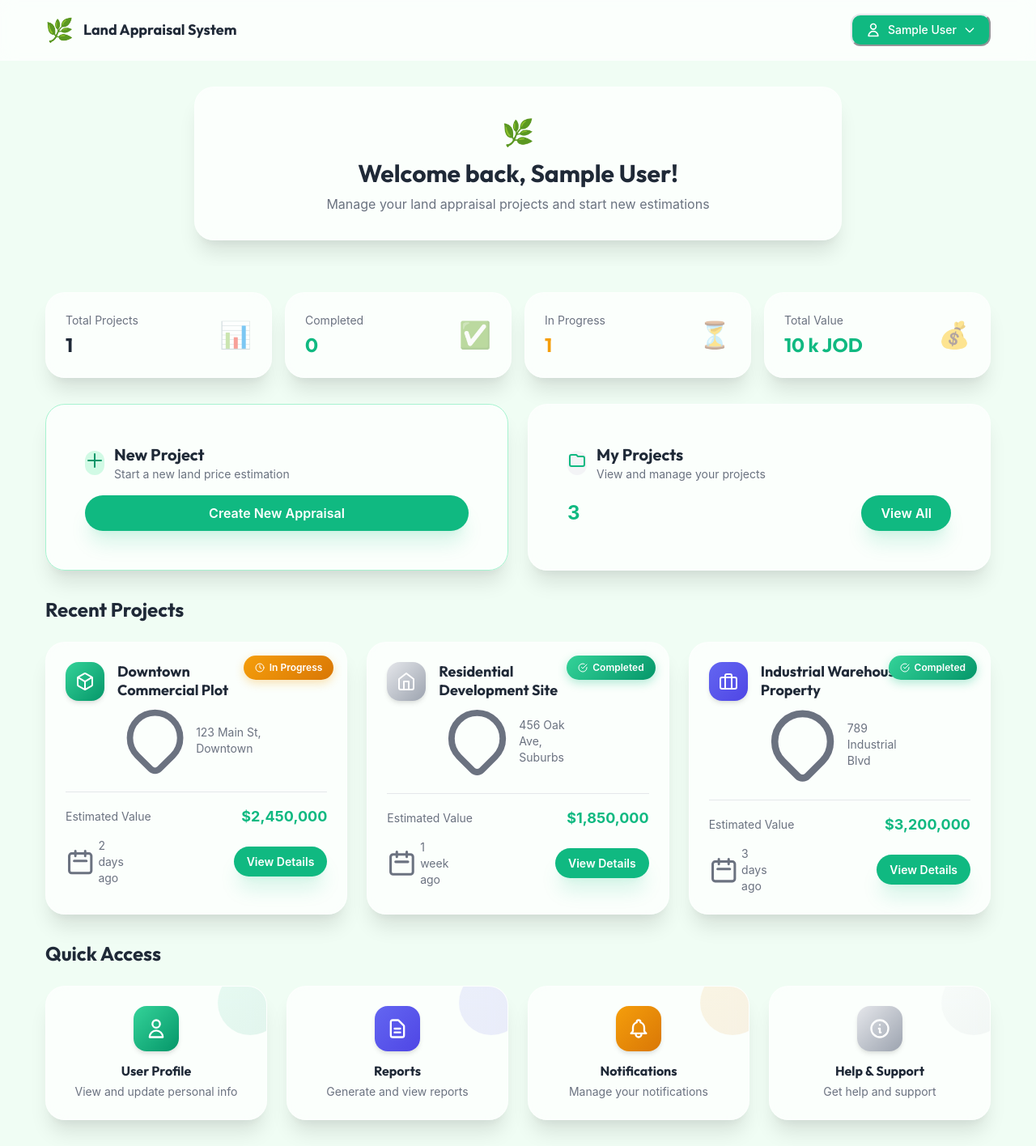
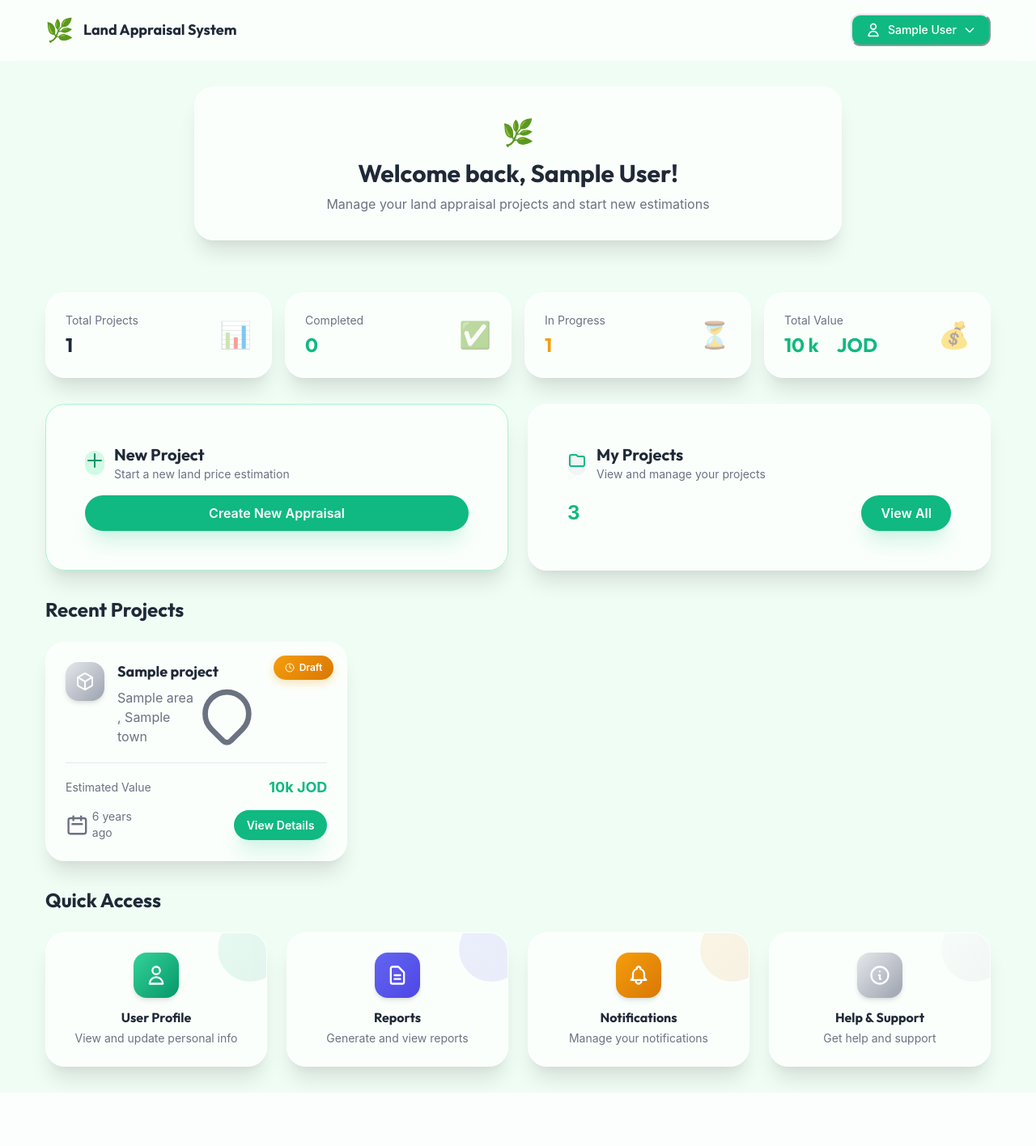
Before and after one commit to mohmmad-freed/Land-Price-Estimator, a Django app: page /normal/ in a window 1280 px wide. Shown: the whole page at 81% size. After the commit the page ends 1350 px from the top, so only its background shows below. Run offline with Django 5.2, Linux system fonts and the light colour scheme; a user stored in the database is signed in; tables that the repository leaves empty hold one stand-in row (values such as "Sample post").

Commit message:
recent projects in dashboard are now dynamic

```diff
--- a/Normal_User_Side/templates/Normal_User_Side/dashboard.html
+++ b/Normal_User_Side/templates/Normal_User_Side/dashboard.html
@@ -75,7 +75,7 @@
                 <div>
                     <p class="text-sm text-muted-foreground">Total Value</p>
                     <h3 class="text-2xl font-bold"
-                        style="color: var(--color-primary-500); margin-top: var(--spacing-1);">{{ total_estimated_price|floatformat:0|intcomma  }} k JOD</h3>
+                        style="color: var(--color-primary-500); margin-top: var(--spacing-1);">{{ total_estimated_price|floatformat:0|intcomma  }} k &nbsp; &nbsp; JOD</h3>
                 </div>
                 <div style="font-size: 2rem; opacity: 0.5;">💰</div>
             </div>
@@ -146,46 +146,128 @@
 
     </div>
     <div class="grid grid-cols-1 md:grid-cols-2 lg:grid-cols-3 gap-6">
-        <!-- Project Card 1 - In Progress -->
+        {% for project in recent_projects %}
+        <!-- Project Card - status -->
         <div class="card card-glass hover:shadow-lg transition-all"
             style="padding: 0; overflow: hidden; position: relative;">
-            <!-- Status Badge - Floating -->
            <div style="position: absolute; top: var(--spacing-4); right: var(--spacing-4); z-index: 10;">
+                {% if project.status == 'COMPLETED' %}
+                <div
+                    style="display: inline-flex; align-items: center; gap: 6px; padding: 6px 14px; border-radius: var(--radius-full); background: linear-gradient(135deg, var(--color-primary-400), var(--color-primary-600)); color: white; font-size: 0.75rem; font-weight: 600; box-shadow: 0 4px 12px rgba(16, 185, 129, 0.3);">
+                    <svg xmlns="http://www.w3.org/2000/svg" width="12" height="12" viewBox="0 0 24 24" fill="none"
+                        stroke="currentColor" stroke-width="2" stroke-linecap="round" stroke-linejoin="round"
+                        aria-hidden="true">
+                        <path d="M22 11.08V12a10 10 0 1 1-5.93-9.14" />
+                        <polyline points="22 4 12 14.01 9 11.01" />
+                    </svg>
+                    Completed
+                </div>
+                {% else %}
                 <div
                     style="display: inline-flex; align-items: center; gap: 6px; padding: 6px 14px; border-radius: var(--radius-full); background: linear-gradient(135deg, #f59e0b, #d97706); color: white; font-size: 0.75rem; font-weight: 600; box-shadow: 0 4px 12px rgba(245, 158, 11, 0.3);">
                     <svg xmlns="http://www.w3.org/2000/svg" width="12" height="12" viewBox="0 0 24 24" fill="none"
-                        stroke="currentColor" stroke-width="2" stroke-linecap="round" stroke-linejoin="round">
+                        stroke="currentColor" stroke-width="2" stroke-linecap="round" stroke-linejoin="round"
+                        aria-hidden="true">
                         <circle cx="12" cy="12" r="10" />
                         <polyline points="12 6 12 12 16 14" />
                     </svg>
-                    In Progress
+                    Draft
                 </div>
+                {% endif %}
             </div>
 
             <!-- Card Content -->
             <div style="padding: var(--spacing-6);">
                 <!-- Project Icon & Title -->
                 <div class="flex items-start gap-4 mb-4">
+                    {% with use_count=project.land_uses.count %}
+    {% if use_count > 1 %}
+        {# Multiple land uses - show mixed use icon #}
+        <div class="land-badge land-badge--mixed">
             <div
-                        style="width: 48px; height: 48px; border-radius: var(--radius-lg); background: linear-gradient(135deg, var(--color-primary-400), var(--color-primary-600)); display: flex; align-items: center; justify-content: center; flex-shrink: 0; box-shadow: var(--shadow-md);">
+                style="width: 48px; height: 48px; border-radius: var(--radius-lg); background: linear-gradient(135deg, var(--color-secondary-200), var(--color-secondary-400)); display: flex; align-items: center; justify-content: center; flex-shrink: 0; box-shadow: var(--shadow-md);">
             <svg xmlns="http://www.w3.org/2000/svg" width="24" height="24" viewBox="0 0 24 24" fill="none"
-                            stroke="white" stroke-width="2" stroke-linecap="round" stroke-linejoin="round">
-                            <path
-                                d="M21 16V8a2 2 0 0 0-1-1.73l-7-4a2 2 0 0 0-2 0l-7 4A2 2 0 0 0 3 8v8a2 2 0 0 0 1 1.73l7 4a2 2 0 0 0 2 0l7-4A2 2 0 0 0 21 16z" />
+                stroke="white" stroke-width="2" stroke-linecap="round" stroke-linejoin="round"
+                aria-hidden="true">
+                {# Grid/layers icon for mixed use #}
+                <rect x="3" y="3" width="7" height="7" />
+                <rect x="14" y="3" width="7" height="7" />
+                <rect x="14" y="14" width="7" height="7" />
+                <rect x="3" y="14" width="7" height="7" />
+            </svg>
+            </div>
+        </div>
+    {% elif use_count == 1 %}
+        {# Single land use - show specific icon #}
+        {% with first_use=project.land_uses.first %}
+        <div class="land-badge land-badge--{{ first_use.land_use_type.name|lower }}">
+            <div
+                style="width: 48px; height: 48px; border-radius: var(--radius-lg); background: linear-gradient(135deg, var(--color-secondary-200), var(--color-secondary-400)); display: flex; align-items: center; justify-content: center; flex-shrink: 0; box-shadow: var(--shadow-md);">
+            <svg xmlns="http://www.w3.org/2000/svg" width="24" height="24" viewBox="0 0 24 24" fill="none"
+                stroke="white" stroke-width="2" stroke-linecap="round" stroke-linejoin="round"
+                aria-hidden="true">
+
+
+                {% if first_use.land_use_type.name == 'residential' or first_use.land_use_type.name == 'Residential' %}
+                    {# Home icon #}
+                    <path d="M3 9l9-7 9 7v11a2 2 0 0 1-2 2H5a2 2 0 0 1-2-2z" />
+                    <polyline points="9 22 9 12 15 12 15 22" />
+
+                {% elif first_use.land_use_type.name == 'commercial' or first_use.land_use_type.name == 'Commercial' %}
+                    {# Building/store icon #}
+                    <rect x="2" y="7" width="20" height="14" rx="2" ry="2" />
+                    <path d="M16 21V5a2 2 0 0 0-2-2h-4a2 2 0 0 0-2 2v16" />
+
+                {% elif first_use.land_use_type.name == 'industrial' or first_use.land_use_type.name == 'Industrial' %}
+                    {# Factory icon #}
+                    <path d="M3 21V9l6 3V9l6 3V9l6 3v9H3z" />
+                    <path d="M7 21v-8" />
+                    <path d="M11 21v-6" />
+                    <path d="M15 21v-4" />
+
+                {% elif first_use.land_use_type == 'agricultural' or first_use.label == 'AGRICULTURAL' %}
+                    {# Wheat/farm icon #}
+                    <path d="M2 22h20" />
+                    <path d="M3.77 10.77 2 9l2-4.5 1.26.55C7.5 6.5 10 9 10 12v10" />
+                    <path d="M7.5 12h9" />
+                    <path d="M16.77 10.77 18 9l-2-4.5-1.26.55C12.5 6.5 10 9 10 12v10" />
+
+
+                {% else %}
+                    {# Default/other icon #}
+                    <path d="M21 16V8a2 2 0 0 0-1-1.73l-7-4a2 2 0 0 0-2 0l-7 4A2 2 0 0 0 3 8v8a2 2 0 0 0 1 1.73l7 4a2 2 0 0 0 2 0l7-4A2 2 0 0 0 21 16z" />
+                    <polyline points="3.27 6.96 12 12.01 20.73 6.96" />
+                    <line x1="12" y1="22.08" x2="12" y2="12" />
+                {% endif %}
+            </svg>
+            </div>
+        </div>
+        {% endwith %}
+    {% else %}
+        {# No land use specified - show default icon #}
+        <div class="land-badge land-badge--other">
+            <svg xmlns="http://www.w3.org/2000/svg" width="24" height="24" viewBox="0 0 24 24" fill="none"
+                stroke="white" stroke-width="2" stroke-linecap="round" stroke-linejoin="round"
+                aria-hidden="true">
+                <path d="M21 16V8a2 2 0 0 0-1-1.73l-7-4a2 2 0 0 0-2 0l-7 4A2 2 0 0 0 3 8v8a2 2 0 0 0 1 1.73l7 4a2 2 0 0 0 2 0l7-4A2 2 0 0 0 21 16z" />
                 <polyline points="3.27 6.96 12 12.01 20.73 6.96" />
                 <line x1="12" y1="22.08" x2="12" y2="12" />
             </svg>
         </div>
+    {% endif %}
+    {% endwith %}
                     <div style="flex: 1; padding-right: 80px;">
                         <h3 class="text-lg font-bold mb-1" style="color: var(--color-text-main); line-height: 1.3;">
-                            Downtown Commercial Plot</h3>
-                        <p class="text-sm text-muted-foreground flex items-center">
+                            {{ project.project_name }}</h3>
+                        <p class=" text-muted-foreground flex items-center">
+                             {{ project.area }}
+                             {% if project.town %}, {{ project.town }}{% endif %}
                             <svg class="w-3 h-3 mr-1" fill="none" stroke="currentColor" viewBox="0 0 24 24">
                                 <path stroke-linecap="round" stroke-linejoin="round" stroke-width="2"
                                     d="M17.657 16.657L13.414 20.9a1.998 1.998 0 01-2.827 0l-4.244-4.243a8 8 0 1111.314 0z">
                                 </path>
                             </svg>
-                            123 Main St, Downtown
+
                         </p>
                     </div>
                 </div>
@@ -196,8 +278,14 @@
                 <!-- Project Details -->
                 <div class="space-y-3">
                     <div class="flex items-center justify-between">
+                        {% if project.estimated_price %}
                                 <span class="text-sm text-muted-foreground">Estimated Value</span>
-                        <span class="text-lg font-bold" style="color: var(--color-primary-500);">$2,450,000</span>
+                                <div class="text-lg font-bold" style="color: var(--color-primary-500);">
+                                    {{ project.estimated_price|floatformat:0|intcomma }}k JOD
+                                </div>
+                                {% else %}
+                                <span class="text-sm text-muted-foreground">No estimation yet</span>
+                                {% endif %}
                     </div>
                     <div class="flex items-center justify-between">
                         <span class="text-sm text-muted-foreground flex items-center">
@@ -206,9 +294,10 @@
                                     d="M8 7V3m8 4V3m-9 8h10M5 21h14a2 2 0 002-2V7a2 2 0 00-2-2H5a2 2 0 00-2 2v12a2 2 0 002 2z">
                                 </path>
                             </svg>
-                            2 days ago
+                           {{ project.created_at|timesince }} ago
+
                         </span>
-                        <a href="{% url 'normal_user:projects' %}" class="btn btn-primary"
+                        <a href="{% url 'normal_user:projects'  %}" class="btn btn-primary"
                             style="padding: 8px 16px; font-size: 0.875rem;">
                             View Details
                         </a>
@@ -216,144 +305,14 @@
                 </div>
             </div>
         </div>
+        {% empty %}
+        <div class="card card-glass" style="padding: var(--spacing-6); text-align: center;">
+         <p class="text-muted-foreground">No projects yet</p>
+        </div>
+        {% endfor %}
 
-        <!-- Project Card 2 - Completed -->
-        <div class="card card-glass hover:shadow-lg transition-all"
-            style="padding: 0; overflow: hidden; position: relative;">
-            <!-- Status Badge - Floating -->
-            <div style="position: absolute; top: var(--spacing-4); right: var(--spacing-4); z-index: 10;">
-                <div
-                    style="display: inline-flex; align-items: center; gap: 6px; padding: 6px 14px; border-radius: var(--radius-full); background: linear-gradient(135deg, var(--color-primary-400), var(--color-primary-600)); color: white; font-size: 0.75rem; font-weight: 600; box-shadow: 0 4px 12px rgba(16, 185, 129, 0.3);">
-                    <svg xmlns="http://www.w3.org/2000/svg" width="12" height="12" viewBox="0 0 24 24" fill="none"
-                        stroke="currentColor" stroke-width="2" stroke-linecap="round" stroke-linejoin="round">
-                        <path d="M22 11.08V12a10 10 0 1 1-5.93-9.14" />
-                        <polyline points="22 4 12 14.01 9 11.01" />
-                    </svg>
-                    Completed
-                </div>
-            </div>
 
-            <!-- Card Content -->
-            <div style="padding: var(--spacing-6);">
-                <!-- Project Icon & Title -->
-                <div class="flex items-start gap-4 mb-4">
-                    <div
-                        style="width: 48px; height: 48px; border-radius: var(--radius-lg); background: linear-gradient(135deg, var(--color-secondary-200), var(--color-secondary-400)); display: flex; align-items: center; justify-content: center; flex-shrink: 0; box-shadow: var(--shadow-md);">
-                        <svg xmlns="http://www.w3.org/2000/svg" width="24" height="24" viewBox="0 0 24 24" fill="none"
-                            stroke="white" stroke-width="2" stroke-linecap="round" stroke-linejoin="round">
-                            <path d="M3 9l9-7 9 7v11a2 2 0 0 1-2 2H5a2 2 0 0 1-2-2z" />
-                            <polyline points="9 22 9 12 15 12 15 22" />
-                        </svg>
-                    </div>
-                    <div style="flex: 1; padding-right: 80px;">
-                        <h3 class="text-lg font-bold mb-1" style="color: var(--color-text-main); line-height: 1.3;">
-                            Residential Development Site</h3>
-                        <p class="text-sm text-muted-foreground flex items-center">
-                            <svg class="w-3 h-3 mr-1" fill="none" stroke="currentColor" viewBox="0 0 24 24">
-                                <path stroke-linecap="round" stroke-linejoin="round" stroke-width="2"
-                                    d="M17.657 16.657L13.414 20.9a1.998 1.998 0 01-2.827 0l-4.244-4.243a8 8 0 1111.314 0z">
-                                </path>
-                            </svg>
-                            456 Oak Ave, Suburbs
-                        </p>
-                    </div>
-                </div>
 
-                <!-- Divider -->
-                <div style="height: 1px; background: var(--color-border); margin: var(--spacing-4) 0;"></div>
-
-                <!-- Project Details -->
-                <div class="space-y-3">
-                    <div class="flex items-center justify-between">
-                        <span class="text-sm text-muted-foreground">Estimated Value</span>
-                        <span class="text-lg font-bold" style="color: var(--color-primary-500);">$1,850,000</span>
-                    </div>
-                    <div class="flex items-center justify-between">
-                        <span class="text-sm text-muted-foreground flex items-center">
-                            <svg class="w-3 h-3 mr-1" fill="none" stroke="currentColor" viewBox="0 0 24 24">
-                                <path stroke-linecap="round" stroke-linejoin="round" stroke-width="2"
-                                    d="M8 7V3m8 4V3m-9 8h10M5 21h14a2 2 0 002-2V7a2 2 0 00-2-2H5a2 2 0 00-2 2v12a2 2 0 002 2z">
-                                </path>
-                            </svg>
-                            1 week ago
-                        </span>
-                        <a href="{% url 'normal_user:projects' %}" class="btn btn-primary"
-                            style="padding: 8px 16px; font-size: 0.875rem;">
-                            View Details
-                        </a>
-                    </div>
-                </div>
-            </div>
-        </div>
-
-        <!-- Project Card 3 - Completed -->
-        <div class="card card-glass hover:shadow-lg transition-all"
-            style="padding: 0; overflow: hidden; position: relative;">
-            <!-- Status Badge - Floating -->
-            <div style="position: absolute; top: var(--spacing-4); right: var(--spacing-4); z-index: 10;">
-                <div
-                    style="display: inline-flex; align-items: center; gap: 6px; padding: 6px 14px; border-radius: var(--radius-full); background: linear-gradient(135deg, var(--color-primary-400), var(--color-primary-600)); color: white; font-size: 0.75rem; font-weight: 600; box-shadow: 0 4px 12px rgba(16, 185, 129, 0.3);">
-                    <svg xmlns="http://www.w3.org/2000/svg" width="12" height="12" viewBox="0 0 24 24" fill="none"
-                        stroke="currentColor" stroke-width="2" stroke-linecap="round" stroke-linejoin="round">
-                        <path d="M22 11.08V12a10 10 0 1 1-5.93-9.14" />
-                        <polyline points="22 4 12 14.01 9 11.01" />
-                    </svg>
-                    Completed
-                </div>
-            </div>
-
-            <!-- Card Content -->
-            <div style="padding: var(--spacing-6);">
-                <!-- Project Icon & Title -->
-                <div class="flex items-start gap-4 mb-4">
-                    <div
-                        style="width: 48px; height: 48px; border-radius: var(--radius-lg); background: linear-gradient(135deg, #6366f1, #4f46e5); display: flex; align-items: center; justify-content: center; flex-shrink: 0; box-shadow: var(--shadow-md);">
-                        <svg xmlns="http://www.w3.org/2000/svg" width="24" height="24" viewBox="0 0 24 24" fill="none"
-                            stroke="white" stroke-width="2" stroke-linecap="round" stroke-linejoin="round">
-                            <rect x="2" y="7" width="20" height="14" rx="2" ry="2" />
-                            <path d="M16 21V5a2 2 0 0 0-2-2h-4a2 2 0 0 0-2 2v16" />
-                        </svg>
-                    </div>
-                    <div style="flex: 1; padding-right: 80px;">
-                        <h3 class="text-lg font-bold mb-1" style="color: var(--color-text-main); line-height: 1.3;">
-                            Industrial Warehouse Property</h3>
-                        <p class="text-sm text-muted-foreground flex items-center">
-                            <svg class="w-3 h-3 mr-1" fill="none" stroke="currentColor" viewBox="0 0 24 24">
-                                <path stroke-linecap="round" stroke-linejoin="round" stroke-width="2"
-                                    d="M17.657 16.657L13.414 20.9a1.998 1.998 0 01-2.827 0l-4.244-4.243a8 8 0 1111.314 0z">
-                                </path>
-                            </svg>
-                            789 Industrial Blvd
-                        </p>
-                    </div>
-                </div>
-
-                <!-- Divider -->
-                <div style="height: 1px; background: var(--color-border); margin: var(--spacing-4) 0;"></div>
-
-                <!-- Project Details -->
-                <div class="space-y-3">
-                    <div class="flex items-center justify-between">
-                        <span class="text-sm text-muted-foreground">Estimated Value</span>
-                        <span class="text-lg font-bold" style="color: var(--color-primary-500);">$3,200,000</span>
-                    </div>
-                    <div class="flex items-center justify-between">
-                        <span class="text-sm text-muted-foreground flex items-center">
-                            <svg class="w-3 h-3 mr-1" fill="none" stroke="currentColor" viewBox="0 0 24 24">
-                                <path stroke-linecap="round" stroke-linejoin="round" stroke-width="2"
-                                    d="M8 7V3m8 4V3m-9 8h10M5 21h14a2 2 0 002-2V7a2 2 0 00-2-2H5a2 2 0 00-2 2v12a2 2 0 002 2z">
-                                </path>
-                            </svg>
-                            3 days ago
-                        </span>
-                        <a href="{% url 'normal_user:projects' %}" class="btn btn-primary"
-                            style="padding: 8px 16px; font-size: 0.875rem;">
-                            View Details
-                        </a>
-                    </div>
-                </div>
-            </div>
-        </div>
     </div>
 </div>
 
--- a/Normal_User_Side/views.py
+++ b/Normal_User_Side/views.py
@@ -25,8 +25,12 @@ def dashboard(request):
         .aggregate(total=Sum('estimated_price'))
         ['total'] or 0
     )
-    context = { 'completed_count': completed_count, 'draft_count': draft_count, 'total_estimated_price': total_estimated_price}
+    recent_projects = (
+        request.user.projects
+        .order_by('-created_at')[:3]
+    )
 
+    context = { 'completed_count': completed_count, 'draft_count': draft_count, 'total_estimated_price': total_estimated_price, 'recent_projects': recent_projects}
     return render(request, 'Normal_User_Side/dashboard.html', context)
 
 
@@ -110,7 +114,7 @@ def newProject(request):
                 predicted_price = predict_land_price(project, road_formset)
                 project.estimated_price = predicted_price
                 project.save(update_fields=['estimated_price', 'status'])
-                messages.success(request, f'Project "{project.project_name}" has been created and marked as completed! Estimated price: {predicted_price:.2f}')
+                messages.success(request, f'Project "{project.project_name}" has been created and marked as completed! Estimated price: {predicted_price:.0f} k JOD')
             else:
                 messages.success(request, f'Project "{project.project_name}" has been saved as draft!')
 
--- a/core/models.py
+++ b/core/models.py
@@ -287,7 +287,7 @@ class Project(models.Model):
 
 
 class ProjectLandUse(models.Model):
-    project = models.ForeignKey(Project, on_delete=models.PROTECT)
+    project = models.ForeignKey(Project, on_delete=models.PROTECT, related_name='land_uses')
     land_use_type = models.ForeignKey(LandUseType, on_delete=models.PROTECT)
     created_at = models.DateTimeField(auto_now_add=True)
     updated_at = models.DateTimeField(auto_now=True, null=True, blank=True)
```
Also changed, not shown: Normal_User_Side/templates/Normal_User_Side/new_project.html (+10 -1 lines), Normal_User_Side/templates/Normal_User_Side/projects.html (+18 -28 lines), core/migrations/0004_alter_projectlanduse_project.py (added), core/migrations/0005_alter_projectlanduse_project.py (added), core/migrations/0006_alter_projectlanduse_project.py (added). Lines whose indentation alone changed are shown as unchanged.
